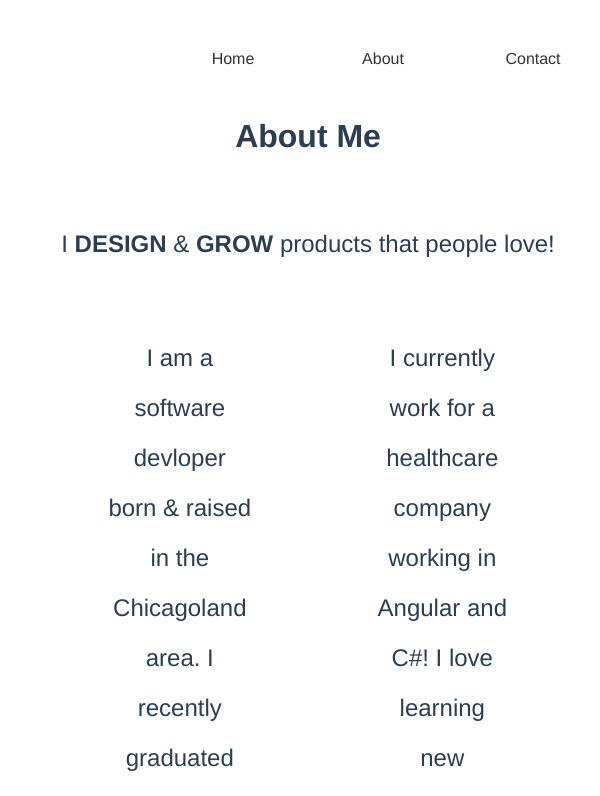
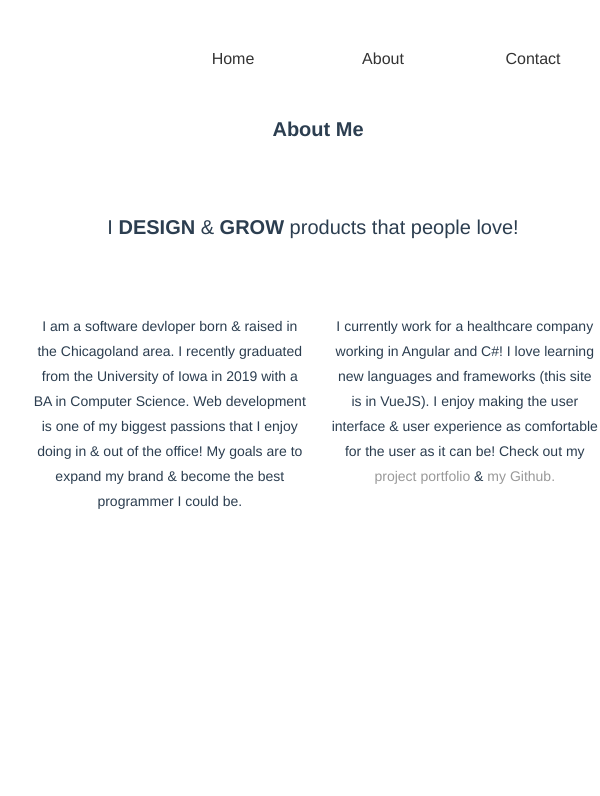
Before and after one commit to chlader/chlader.github.io, a Vue app: page /about in a window 600 px wide. Shown: the top 796 px of the page. Built offline with nearby package versions, Linux system fonts and the light colour scheme; the HTML template or start-up script is replaced by a standard one.

Commit message:
large phones fix

```diff
--- a/src/components/About.vue
+++ b/src/components/About.vue
@@ -116,4 +116,35 @@ p {
         font-size: 12px;
     }
 }
+
+
+@media only screen and (min-width: 414px) and (max-width: 767px) {
+    h1 {
+        margin-left: 20px;
+        font-size: 20px;
+    }
+
+    .columns {
+        grid-column-gap: 15px;
+    }
+
+    .column-1, .column-2 {
+        line-height: 25px;
+    }
+
+    .description {
+        font-size: 20px;
+    }
+
+
+    .description-c1 {
+        margin-left: 25px;
+        font-size: 14px;
+    }
+
+    .description-c2 {
+        margin-right: 10px;
+        font-size: 14px;
+    }
+}
 </style>
--- a/src/components/Contact.vue
+++ b/src/components/Contact.vue
@@ -93,12 +93,24 @@ p {
 
 @media screen and (max-width: 375px) {
   svg {
-    height: 40px;
-    width: 40px;
+    height: 50px;
+    width: 50px;
   }
 
   p {
     font-size: 18px;
   }
 }
+
+@media only screen and (min-width: 414px) and (max-width: 767px) {
+  svg {
+    height: 50px;
+    width: 50px;
+  }
+
+  p {
+    margin-left: 10px;
+    font-size: 18px;
+  }
+ }
 </style>
--- a/src/components/Home.vue
+++ b/src/components/Home.vue
@@ -31,4 +31,20 @@ export default {
     font-size: 18px;
   }
 }
+
+@media only screen and (min-width: 414px) and (max-width: 767px) {
+  .image {
+    height: 150px;
+  }
+
+  h2 {
+    margin-left: 15px;
+    font-size: 18px;
+  }
+
+  h4 {
+    margin-left: 15px;
+    font-size: 18px;
+  }
+}
 </style>
```
